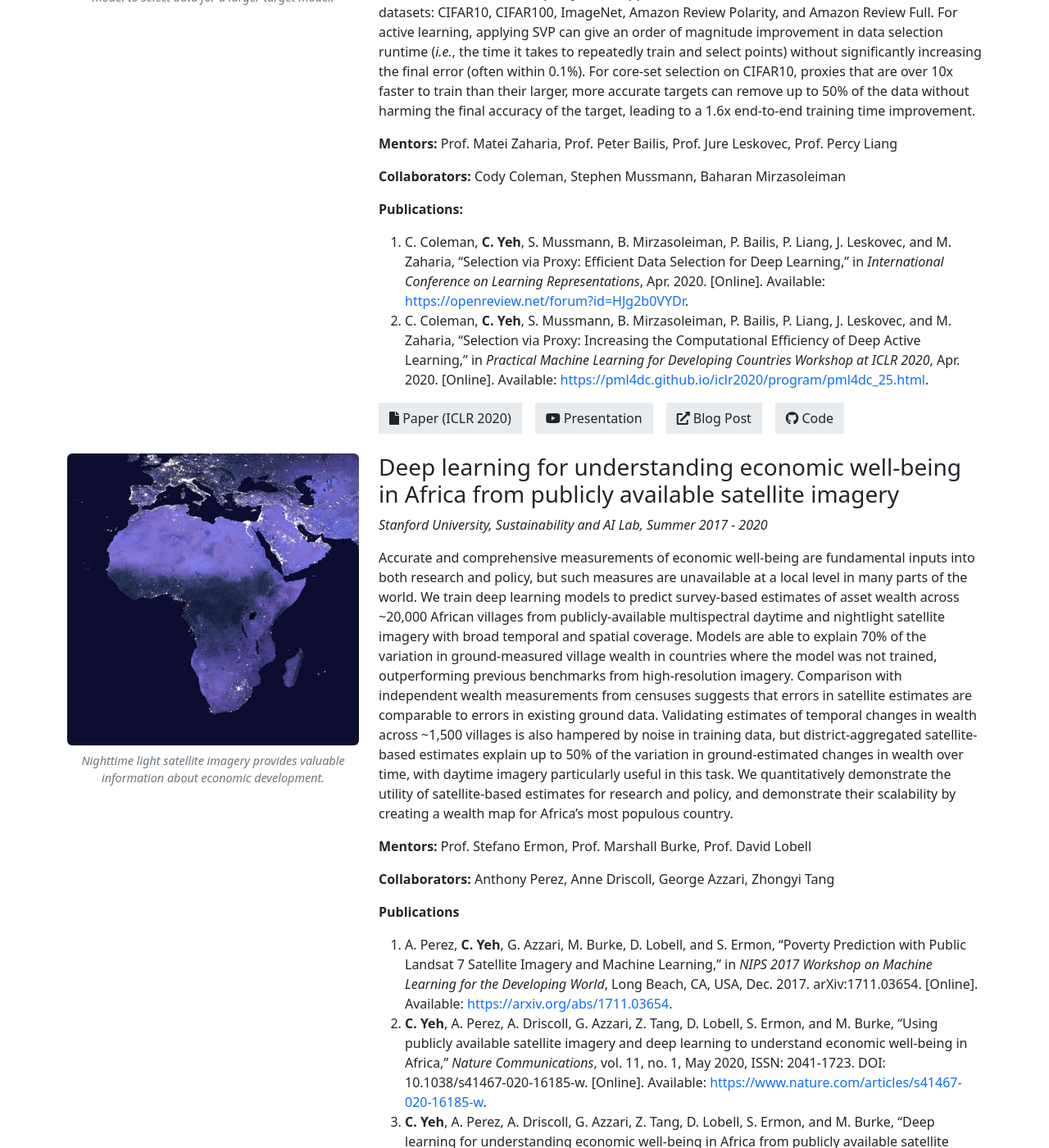
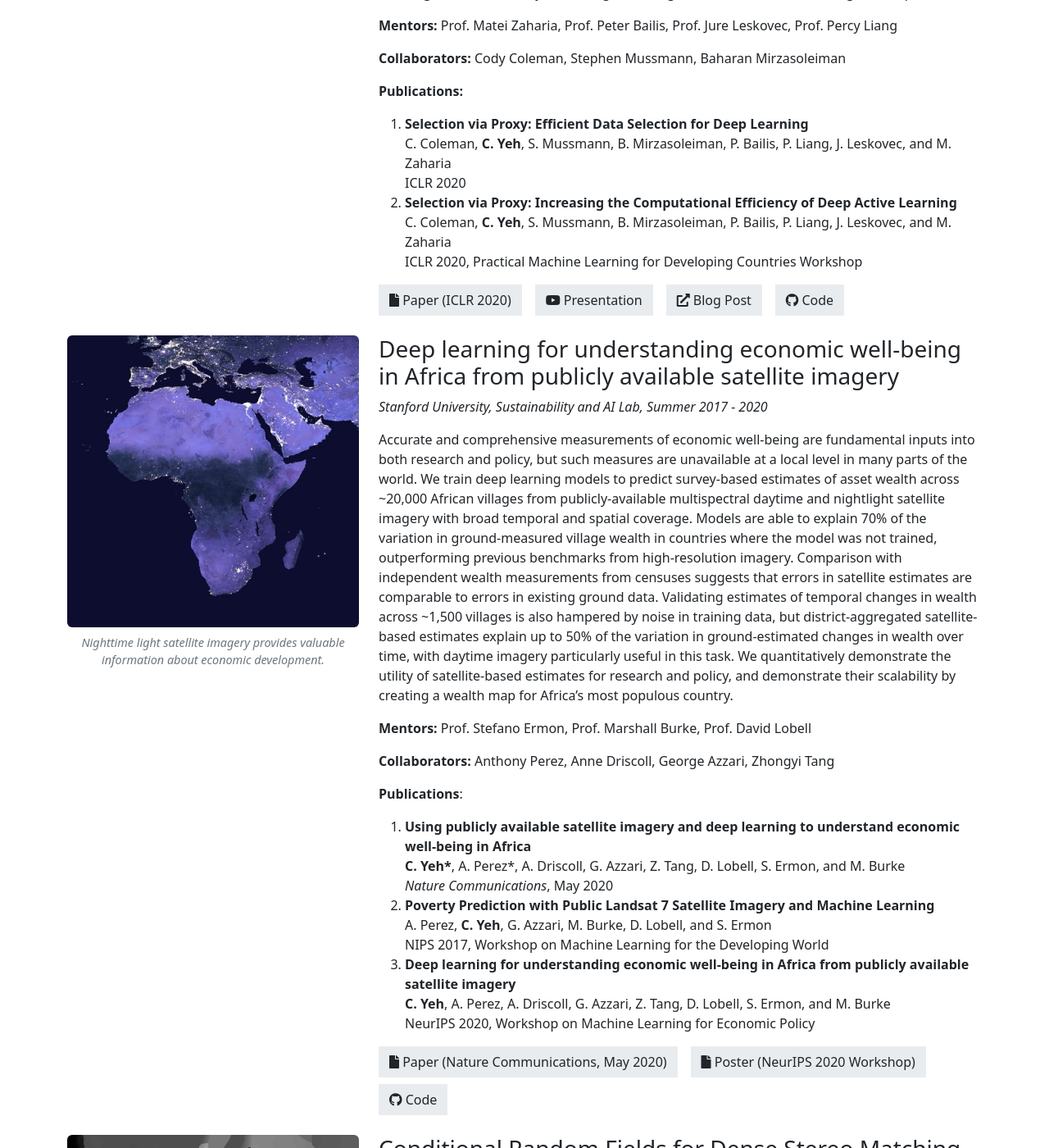
Before and after one commit to chrisyeh96/chrisyeh96.github.io, a Jekyll site: the page built from projects.md, in a window 1280 px wide and 1400 px high, scrolled down 3104 px. Shown: the whole window at 82% size. Built offline with Jekyll 4.4.1, drawn with Linux system fonts in a browser that asks for light colours; some of the changed text lies outside the part shown.

Commit message:
Projects: use same publication style as Publications page

```diff
--- a/_data/projects.yml
+++ b/_data/projects.yml
@@ -9,8 +9,12 @@
     **Collaborators:** Victor Li, Rajeev Datta, Julio Arroyo Ibarra, Nicolas Christianson, Chi Zhang, Yize Chen, Mohammad Mehdi Hosseini, Azarang Golmohammadi, Yuanyuan Shi, Yisong Yue, Adam Wierman
 
     **Publications:**
-    1. **C. Yeh**, V. Li, R. Datta, J. Arroyo, N. Christianson, C. Zhang, Y. Chen, M. Hosseini, A. Golmohammadi, Y. Shi, Y. Yue, and A. Wierman, "SustainGym: A Benchmark Suite of Reinforcement Learning for Sustainability Applications," in _Thirty-seventh Conference on Neural Information Processing Systems Datasets and Benchmarks Track_, New Orleans, LA, USA, Dec. 2023. [Online]. Available: [https://openreview.net/forum?id=vZ9tA3o3hr](https://openreview.net/forum?id=vZ9tA3o3hr).
-    2. **C. Yeh**, V. Li, R. Datta, Y. Yue, and A. Wierman, "SustainGym: A Benchmark Suite of Reinforcement Learning for Sustainability Applications," in _NeurIPS 2022 Workshop on Tackling Climate Change with Machine Learning_, Dec. 2022. [Online]. Available: [https://www.climatechange.ai/papers/neurips2022/38](https://www.climatechange.ai/papers/neurips2022/38).
+    1. **SustainGym: Reinforcement Learning Environments for Sustainable Energy Systems**\
+       **C. Yeh**, V. Li, R. Datta, J. Arroyo, N. Christianson, C. Zhang, Y. Chen, M. Hosseini, A. Golmohammadi, Y. Shi, Y. Yue, and A. Wierman\
+       NeurIPS 2023 Datasets and Benchmarks Track
+    2. **SustainGym: A Benchmark Suite of Reinforcement Learning for Sustainability Applications**\
+       **C. Yeh**, V. Li, R. Datta, Y. Yue, and A. Wierman\
+       NeurIPS 2022 Workshop on Tackling Climate Change with Machine Learning
   media:
     - type: pdf
       name: Paper (NeurIPS 2023)
@@ -34,8 +38,12 @@
     **Collaborators:** Jing Yu, Yuanyuan Shi, Adam Wierman
 
     **Publications:**
-    1. **C. Yeh**, J. Yu, Y. Shi, and A. Wierman, "Online learning for robust voltage control under uncertain grid topology," _IEEE Transactions on Smart Grid_, vol. 15, no. 5, pp. 4754-4764, Sep. 2024, ISSN: 1949-3061. DOI: 10.1109/TSG.2024.3383804. [Online]. Available: [https://ieeexplore.ieee.org/document/10486962](https://ieeexplore.ieee.org/document/10486962).
-    2. **C. Yeh**, J. Yu, Y. Shi, and A. Wierman, "Robust online voltage control with an unknown grid topology," in _Proceedings of the Thirteenth ACM International Conference on Future Energy Systems (e-Energy '22)_, Association for Computing Machinery, Jun. 2022, pp. 240–250, ISBN: 9781450393973. DOI: 10.1145/3538637.3538853. [Online]. Available: [https://dl.acm.org/doi/10.1145/3538637.3538853](https://dl.acm.org/doi/10.1145/3538637.3538853).
+    1. **Online learning for robust voltage control under uncertain grid topology**\
+       **C. Yeh**, J. Yu, Y. Shi, A. Wierman\
+       _IEEE Transactions on Smart Grid_, September 2024
+    2. **Robust online voltage control with an unknown grid topology**\
+       **C. Yeh**, J. Yu, Y. Shi, and A. Wierman\
+       ACM e-Energy 2022, <span style="color: #ff6c0c; font-weight: bold;">Best paper award finalist</span>
   media:
     - type: pdf
       name: Paper (IEEE Transactions on Smart Grid)
@@ -62,7 +70,9 @@
 
     **Collaborators:** Chenlin Meng, Sherrie Wang, Anne Driscoll, Erik Rozi, Patrick Liu, Jihyeon Lee
 
-    **Publication:** **C. Yeh**, C. Meng, S. Wang, A. Driscoll, E. Rozi, P. Liu, J. Lee, M. Burke, D. B. Lobell, and S. Ermon, "SustainBench: Benchmarks for Monitoring the Sustainable Development Goals with Machine Learning," in _Proceedings of the Neural Information Processing Systems Track on Datasets and Benchmarks_, Dec. 2021. [Online]. Available: [https://datasets-benchmarks-proceedings.neurips.cc/paper_files/paper/2021/hash/950a4152c2b4aa3ad78bdd6b366cc179-Abstract-round2.html](https://datasets-benchmarks-proceedings.neurips.cc/paper_files/paper/2021/hash/950a4152c2b4aa3ad78bdd6b366cc179-Abstract-round2.html).
+    **Publication:** **SustainBench: Benchmarks for Monitoring the Sustainable Development Goals with Machine Learning**\
+    **C. Yeh\***, C. Meng\*, S. Wang\*, A. Driscoll, E. Rozi, P. Liu, J. Lee, M. Burke, D. B. Lobell, and S. Ermon\
+    NeurIPS 2021, Datasets and Benchmarks Track (Round 2)
   media:
     - type: pdf
       name: Paper (NeurIPS 2021)
@@ -91,8 +101,12 @@
     **Collaborators:** Cody Coleman, Stephen Mussmann, Baharan Mirzasoleiman
 
     **Publications:**
-    1. C. Coleman, **C. Yeh**, S. Mussmann, B. Mirzasoleiman, P. Bailis, P. Liang, J. Leskovec, and M. Zaharia, "Selection via Proxy: Efficient Data Selection for Deep Learning," in *International Conference on Learning  Representations*, Apr. 2020. [Online]. Available: [https://openreview.net/forum?id=HJg2b0VYDr](https://openreview.net/forum?id=HJg2b0VYDr).
-    2. C. Coleman, **C. Yeh**, S. Mussmann, B. Mirzasoleiman, P. Bailis, P. Liang, J. Leskovec, and M. Zaharia, "Selection via Proxy: Increasing the Computational Efficiency of Deep Active Learning," in *Practical Machine Learning for Developing Countries Workshop at ICLR 2020*, Apr. 2020. [Online]. Available: [https://pml4dc.github.io/iclr2020/program/pml4dc_25.html](https://pml4dc.github.io/iclr2020/program/pml4dc_25.html).
+    1. **Selection via Proxy: Efficient Data Selection for Deep Learning**\
+       C. Coleman, **C. Yeh**, S. Mussmann, B. Mirzasoleiman, P. Bailis, P. Liang, J. Leskovec, and M. Zaharia\
+       ICLR 2020
+    2. **Selection via Proxy: Increasing the Computational Efficiency of Deep Active Learning**\
+       C. Coleman, **C. Yeh**, S. Mussmann, B. Mirzasoleiman, P. Bailis, P. Liang, J. Leskovec, and M. Zaharia\
+       ICLR 2020, Practical Machine Learning for Developing Countries Workshop
   media:
     - type: pdf
       name: Paper (ICLR 2020)
@@ -119,10 +133,16 @@
 
       **Collaborators:** Anthony Perez, Anne Driscoll, George Azzari, Zhongyi Tang
 
-      **Publications**
-      1. A. Perez, **C. Yeh**, G. Azzari, M. Burke, D. Lobell, and S. Ermon, "Poverty Prediction with Public Landsat 7 Satellite Imagery and Machine Learning," in *NIPS 2017 Workshop on Machine Learning for the Developing World*, Long Beach, CA, USA, Dec. 2017. arXiv:1711.03654. [Online]. Available: [https://arxiv.org/abs/1711.03654](https://arxiv.org/abs/1711.03654).
-      2. **C. Yeh**, A. Perez, A. Driscoll, G. Azzari, Z. Tang, D. Lobell, S. Ermon, and M. Burke, "Using publicly available satellite imagery and deep learning to understand economic well-being in Africa," *Nature Communications*, vol. 11, no. 1, May 2020, ISSN: 2041-1723. DOI: 10.1038/s41467-020-16185-w. [Online]. Available: [https://www.nature.com/articles/s41467-020-16185-w](https://www.nature.com/articles/s41467-020-16185-w).
-      3. **C. Yeh**, A. Perez, A. Driscoll, G. Azzari, Z. Tang, D. Lobell, S. Ermon, and M. Burke, "Deep learning for understanding economic well-being in Africa from publicly available satellite imagery," in *Workshop on Machine Learning for Economic Policy at NeurIPS 2020*, Dec. 2020. [Online]. Available: [http://www.mlforeconomicpolicy.com/papers/MLEconPolicy20_paper_30.pdf](http://www.mlforeconomicpolicy.com/papers/MLEconPolicy20_paper_30.pdf).
+      **Publications**:
+      1. **Using publicly available satellite imagery and deep learning to understand economic well-being in Africa**\
+         **C. Yeh\***, A. Perez*, A. Driscoll, G. Azzari, Z. Tang, D. Lobell, S. Ermon, and M. Burke\
+         _Nature Communications_, May 2020
+      2. **Poverty Prediction with Public Landsat 7 Satellite Imagery and Machine Learning**\
+         A. Perez, **C. Yeh**, G. Azzari, M. Burke, D. Lobell, and S. Ermon\
+         NIPS 2017, Workshop on Machine Learning for the Developing World
+      3. **Deep learning for understanding economic well-being in Africa from publicly available satellite imagery**\
+         **C. Yeh**, A. Perez, A. Driscoll, G. Azzari, Z. Tang, D. Lobell, S. Ermon, and M. Burke\
+         NeurIPS 2020, Workshop on Machine Learning for Economic Policy
   media:
     - type: pdf
       name: Paper (Nature Communications, May 2020)
```
